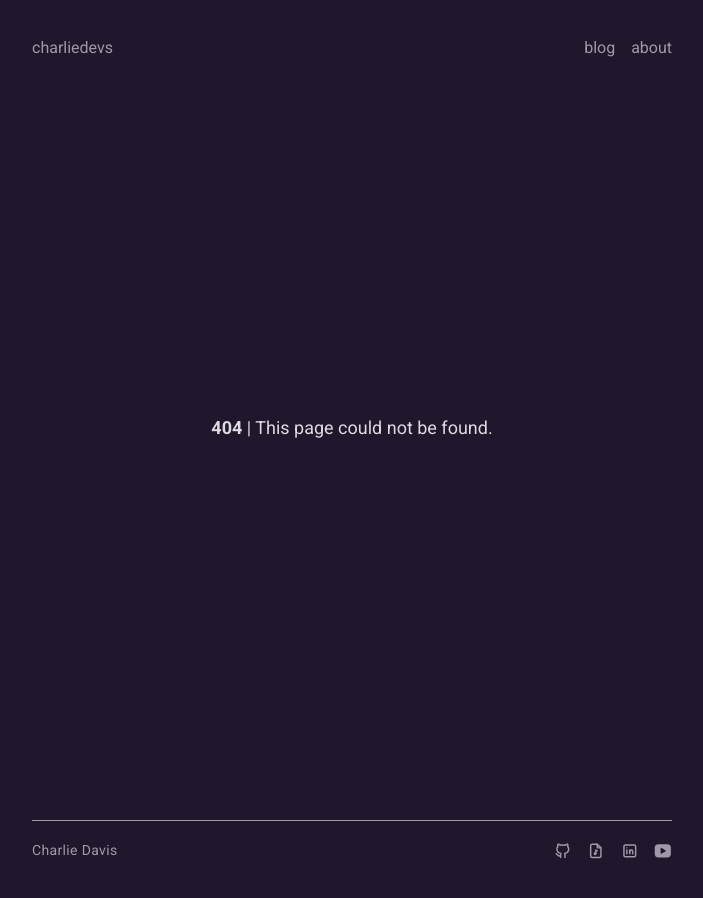
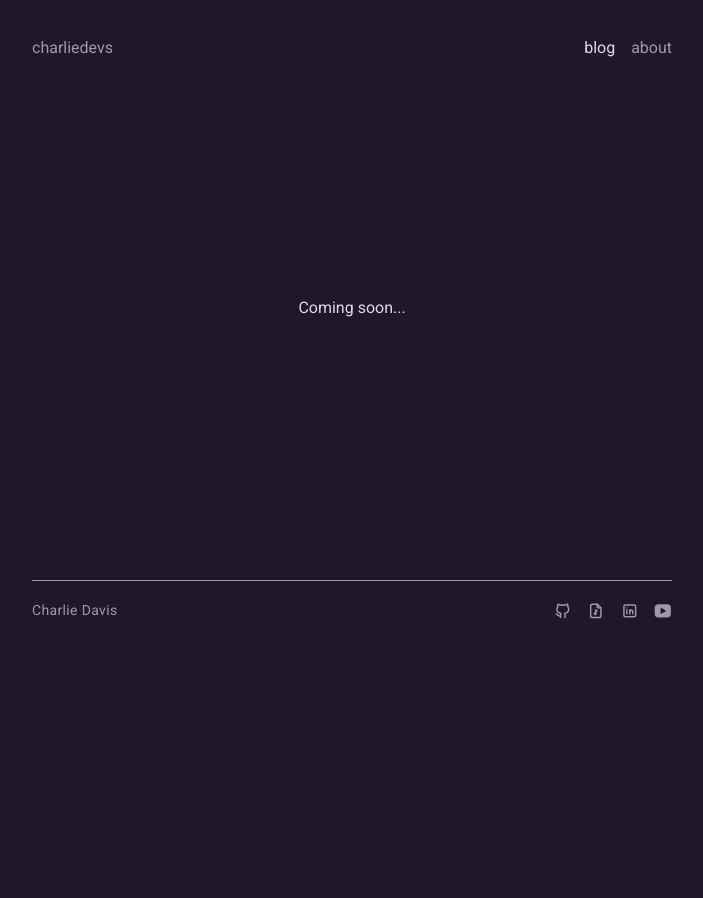
Before and after one commit to charliedevs/charliedevs, a Next.js app: page /blog in a window 1280 px wide. Before the commit this address had no page. Shown: the top 898 px of the page, without its empty margins (288-991 px from the left). After the commit the page ends 800 px from the top, so only its background shows below. Built offline with nearby package versions, Linux system fonts and the light colour scheme.

Commit message:
Add placeholder pages for about and blog

```diff
--- /dev/null
+++ b/src/app/about/page.tsx
@@ -0,0 +1,11 @@
+import type { NextPage } from 'next'
+
+const About: NextPage = () => {
+    return (
+        <div className='flex min-h-96 items-center justify-center'>
+            Coming soon...
+        </div>
+    )
+}
+
+export default About
--- /dev/null
+++ b/src/app/blog/page.tsx
@@ -0,0 +1,11 @@
+import type { NextPage } from 'next'
+
+const Blog: NextPage = () => {
+    return (
+        <div className='flex min-h-96 items-center justify-center'>
+            Coming soon...
+        </div>
+    )
+}
+
+export default Blog
--- a/src/app/page.tsx
+++ b/src/app/page.tsx
@@ -1,4 +1,3 @@
-'use client'
 import type { NextPage } from 'next'
 import Link from 'next/link'
 import dayjs from 'dayjs'
@@ -11,7 +10,7 @@ const Home: NextPage = () => {
             <div id='blurb' className='flex w-full flex-col gap-4 leading-7'>
                 <h1
                     title='IPA phonemic transcription of charliedevs'
-                    className='text-secondary -mb-3 text-xs tracking-wide'
+                    className='-mb-3 text-xs tracking-wide text-secondary'
                 >
                     {'/ˈtʃɑɹ.li.dɛvz/'}
                 </h1>
--- a/src/components/layout/Header.tsx
+++ b/src/components/layout/Header.tsx
@@ -1,6 +1,13 @@
+'use client'
 import Link from 'next/link'
+import { usePathname } from 'next/navigation'
 
 export const Header = () => {
+    const pathname = usePathname()
+    const isLinkActive = (href: string) => pathname === href
+
+    const activeClasses = 'text-primary'
+    const inactiveClasses = 'text-secondary'
     return (
         <header className='mt-4 flex h-12 w-full items-start justify-between transition-all md:mt-8 md:h-20'>
             <Link href='/'>
@@ -8,12 +15,26 @@ export const Header = () => {
             </Link>
             <div className='ml-4 flex gap-4'>
                 <Link href='/blog'>
-                    <div id='blogLink' className='text-secondary'>
+                    <div
+                        id='blogLink'
+                        className={
+                            isLinkActive('/blog')
+                                ? activeClasses
+                                : inactiveClasses
+                        }
+                    >
                         blog
                     </div>
                 </Link>
                 <Link href='/about'>
-                    <div id='aboutLink' className='text-secondary'>
+                    <div
+                        id='aboutLink'
+                        className={
+                            isLinkActive('/about')
+                                ? activeClasses
+                                : inactiveClasses
+                        }
+                    >
                         about
                     </div>
                 </Link>
```
